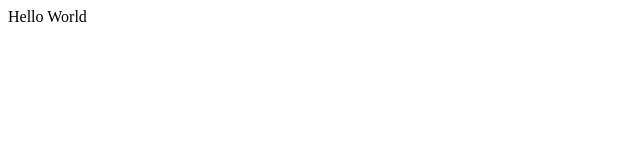
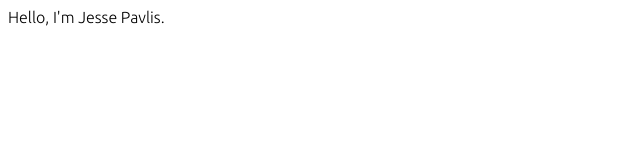
Before and after one commit to jessepavlis/jessepavlis.github.io, a plain HTML site: page index.html in a window 1280 px wide. Shown: the full height of the page, 0-640 px from the left. Drawn offline with Linux system fonts and the light colour scheme.

Commit message:
Added Place holder

```diff
--- a/index.html
+++ b/index.html
@@ -1,9 +1,16 @@
 <!DOCTYPE html>
 <html>
 <head>
-	<title></title>
+	<title>Jesse Pavlis</title>
+
+	<link href="https://fonts.googleapis.com/css?family=Ubuntu:300" rel="stylesheet">
+	<style media="screen">
+		* {
+			font-family: 'Ubuntu', sans-serif;
+		}
+	</style>
 </head>
 <body>
-	<div>Hello World</div>
+	<div>Hello, I'm Jesse Pavlis.</div>
 </body>
 </html>
```
